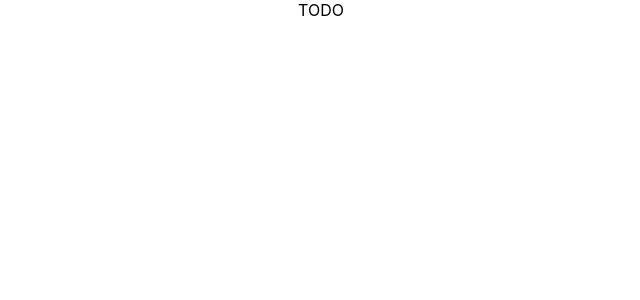
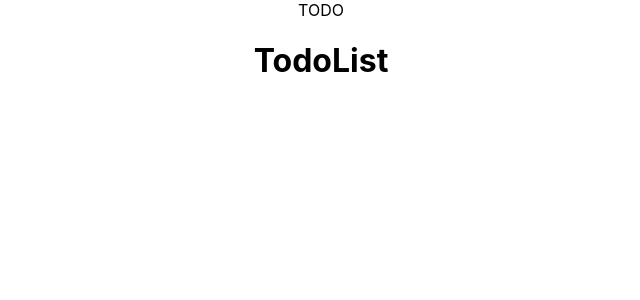
Before and after one commit to kitou88C39/react_practice_video, a React (Create React App) app: page / in a window 1280 px wide. Shown: the top 300 px of the page, without its empty margins (319-959 px from the left). Built offline with nearby package versions, Linux system fonts and the light colour scheme.

Commit message:
pages/TodoList.jsx 編集

```diff
--- a/src/App.js
+++ b/src/App.js
@@ -1,10 +1,12 @@
 import './App.css';
 import { Todo } from './components/Todo';
+import { TodoList } from './pages/TodoList';
 
 function App() {
   return (
     <div className='App'>
       <Todo />
+      <TodoList />
     </div>
   );
 }
```
Also changed, not shown: src/pages/TodoList.jsx (renamed from src/components/TodoList.jsx).
